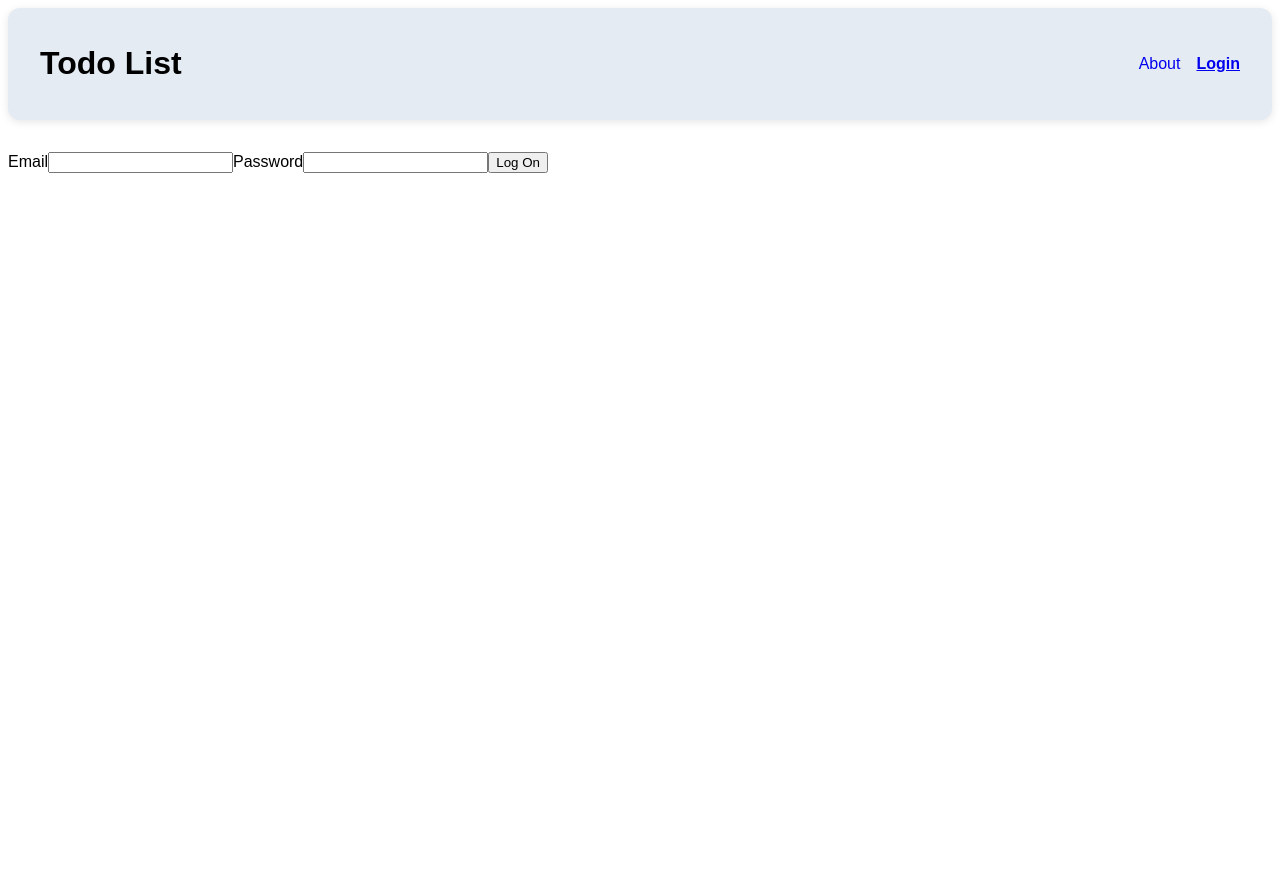
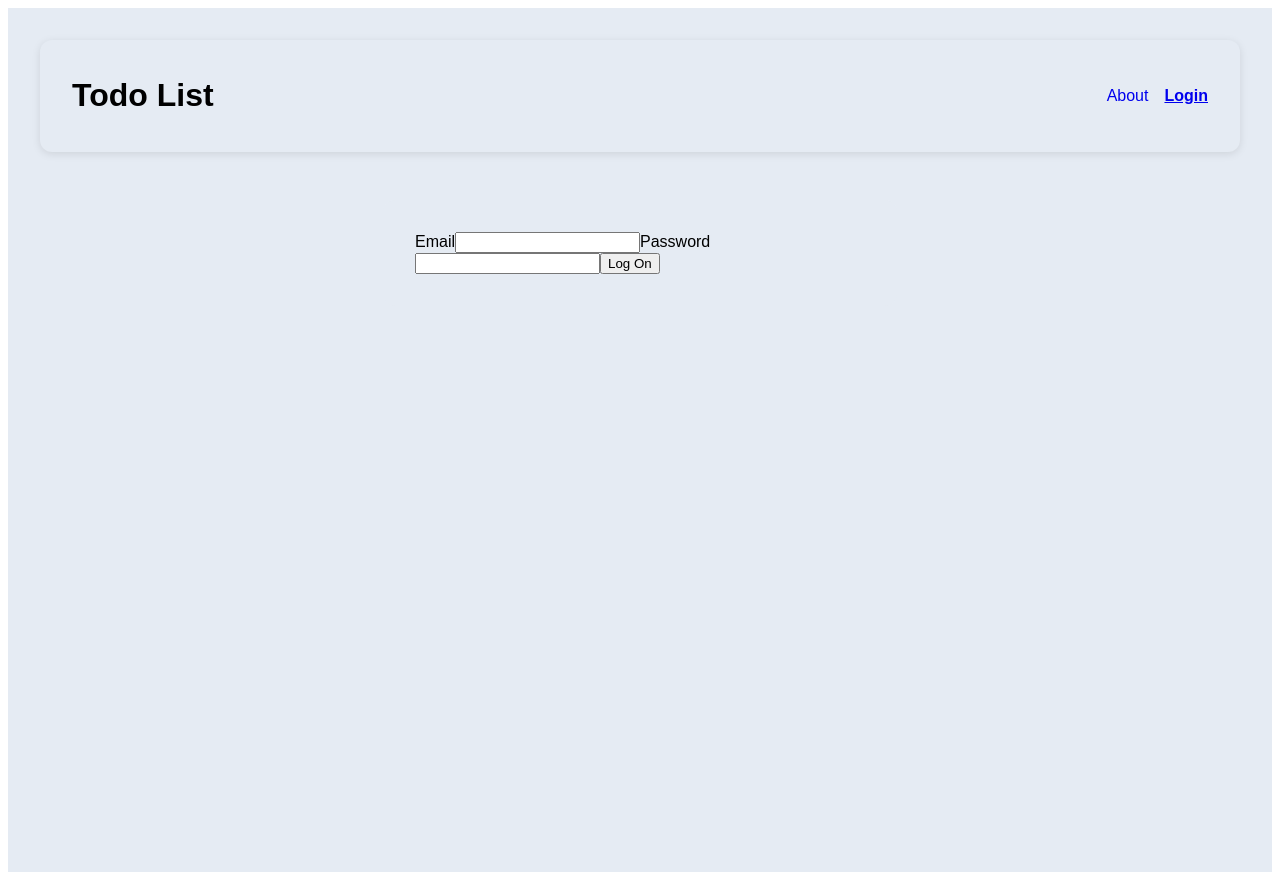
Before and after one commit to MarshadowReaper/My-Todo-List, a React (Vite) app: page /login in a window 1280 px wide. Before the commit the page ends 800 px from the top, so only its background shows below. Built offline with nearby package versions, Linux system fonts and the light colour scheme.

Commit message:
correction fixed

```diff
--- a/src/App.jsx
+++ b/src/App.jsx
@@ -1,28 +1,46 @@
-import { useState } from "react";
-import Header from "./shared/Header.jsx";
-import Logon from "./features/Logon.jsx";
-import TodosPage from "./features/Todos/TodosPage.jsx";
+import styles from "./App.module.css";
+import { Routes, Route } from "react-router";
+import HomePage from "./pages/HomePage";
+import AboutPage from "./pages/AboutPage";
+import LoginPage from "./pages/LoginPage";
+import TodosPage from "./pages/TodosPage";
+import ProfilePage from "./pages/ProfilePage";
+import NotFoundPage from "./pages/NotFoundPage";
+import RequireAuth from "./components/RequireAuth";
+import Header from "./shared/Header";
 
 function App() {
-  const [email, setEmail] = useState("");
-  const [token, setToken] = useState("");
+  return (
+    <div className={styles.app}>
+      <Header />
 
-  return (
-    <div>
-      <Header
-        email={email}
-        token={token}
-        onSetEmail={setEmail}
-        onSetToken={setToken}
-      />
+      <Routes>
+        <Route path="/" element={<HomePage />} />
+        <Route path="/about" element={<AboutPage />} />
+        <Route path="/login" element={<LoginPage />} />
 
-      {token ? (
-        <TodosPage token={token} />
-      ) : (
-        <Logon onSetEmail={setEmail} onSetToken={setToken} />
-      )}
+        <Route
+          path="/todos"
+          element={
+            <RequireAuth>
+              <TodosPage />
+            </RequireAuth>
+          }
+        />
+
+        <Route
+          path="/profile"
+          element={
+            <RequireAuth>
+              <ProfilePage />
+            </RequireAuth>
+          }
+        />
+
+        <Route path="*" element={<NotFoundPage />} />
+      </Routes>
     </div>
   );
 }
-//<TodoList todoList={todoList} /> This is managing and passing data down to children
+
 export default App;
```
